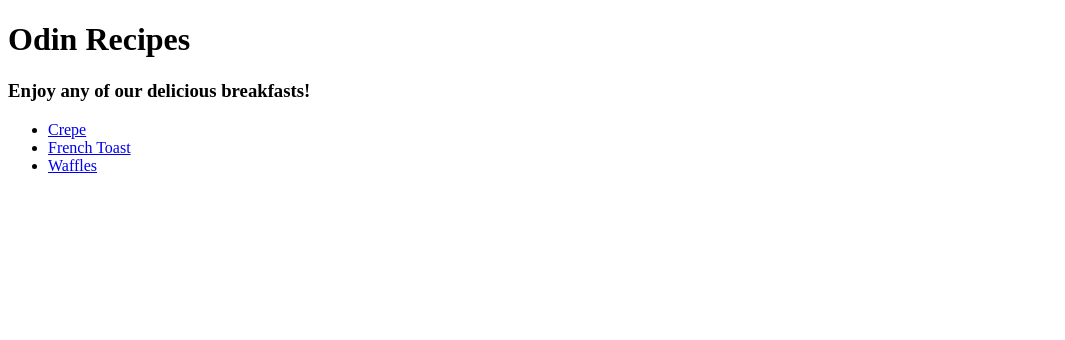
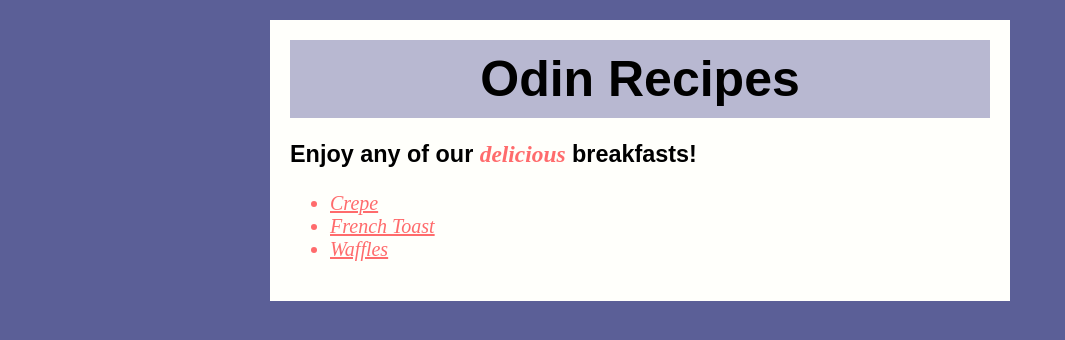
Before and after one commit to 33Mic/odin-recipes, a plain HTML site: page index.html in a window 1280 px wide. Shown: the whole page, without its empty margins (0-1065 px from the left). Drawn offline with Linux system fonts and the light colour scheme.

Commit message:
Add CSS to enhance appearance of homepage
Introduced enhanced color pallette for readability
Added new font sizes for emphasis on titles
Beautified links for the extra pazazz

```diff
--- a/index.html
+++ b/index.html
@@ -3,14 +3,17 @@
     <head>
         <meta charset="utf-8">
         <title>Lil Re'boo</title>
+        <link rel="stylesheet" href="styles.css"
     </head>
     <body>
-        <h1>Odin Recipes</h1>
-        <h3>Enjoy any of our delicious breakfasts!</h3>
-        <ul>
-            <li><a href="recipes/basic-crepe.html" target="_self">Crepe</a></li>
-            <li><a href="recipes/french-toast.html" target="_self">French Toast</a></li>
-            <li><a href="recipes/waffles.html" target="_self">Waffles</a></li>
-        </ul>
+        <div class="centrepage">
+            <h1 class="title">Odin Recipes</h1>
+            <h3>Enjoy any of our <span class="fancy">delicious</span> breakfasts!</h3>
+            <ul class = "fancy">
+                <li><a href="recipes/basic-crepe.html" target="_self">Crepe</a></li>
+                <li><a href="recipes/french-toast.html" target="_self">French Toast</a></li>
+                <li><a href="recipes/waffles.html" target="_self">Waffles</a></li>
+            </ul>
+        </div>
     </body>
 </html>
--- /dev/null
+++ b/styles.css
@@ -0,0 +1,30 @@
+body {
+    background: #5B5F97; /*need to review forms of color manipulation*/
+    font-family: sans-serif;
+    font-size: 20px;
+}
+
+.centrepage {
+    width: 700px;
+    background-color: #FFFFFB;
+    margin: 20px auto;
+    padding: 20px;
+}
+
+.title {
+    font-size: 50px;
+    text-align: center;
+    background-color: #B8B8D1;
+    margin: 0px;
+    padding: 10px;
+}
+
+.fancy {
+    font-style: italic;
+    font-family: "Z003, Medium Italic";
+    color: #FF6B6C;
+}
+
+li, a, a:visited {
+    color: #FF6B6C;
+}
```
